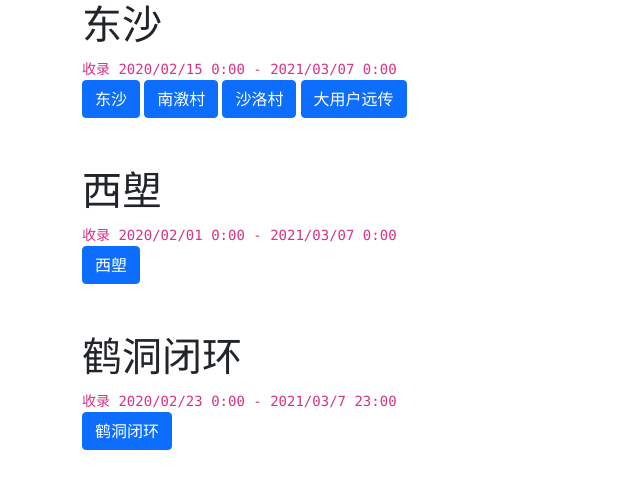
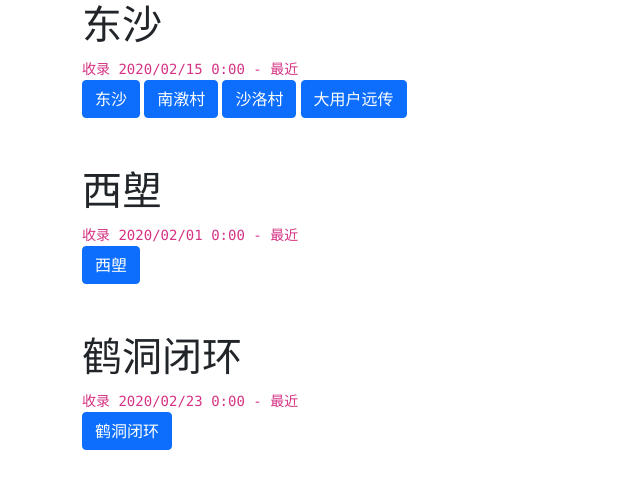
Before and after one commit to YLin-Z/CXC, a Flask app: page / in a window 1280 px wide. Shown: the top 489 px of the page, without its empty margins (0-640 px from the left). Run offline with Flask 2, Linux system fonts and the light colour scheme; some libraries are stand-ins or nearby versions.

Commit message:
Update index.html

```diff
--- a/templates/index.html
+++ b/templates/index.html
@@ -7,7 +7,7 @@
 </head>
 <body>
     <div class="container" style="left: 20%;">
-        <h1>东沙</h1> <code class="codespan">收录 2020/02/15 0:00  - 2021/03/07 0:00</code>
+        <h1>东沙</h1> <code class="codespan">收录 2020/02/15 0:00  - 最近</code>
         <br>
         <a href="/dongsha?time=2021/02/15 3:00" style="text-decoration:none">
             <span class="btn btn-primary">东沙</span>
@@ -25,7 +25,7 @@
     <br/>
     <br/>
     <div class="container" style="left: 20%;">
-        <h1>西塱</h1> <code class="codespan">收录 2020/02/01 0:00 - 2021/03/07 0:00</code>
+        <h1>西塱</h1> <code class="codespan">收录 2020/02/01 0:00 - 最近</code>
         <br>
         <a href="/xilang?time=2021/02/15 3:00" style="text-decoration:none">
             <span class="btn btn-primary">西塱</span>
@@ -34,7 +34,7 @@
     <br/>
     <br/>
     <div class="container" style="left: 20%;">
-        <h1>鹤洞闭环</h1> <code class="codespan">收录 2020/02/23 0:00 - 2021/03/7 23:00</code>
+        <h1>鹤洞闭环</h1> <code class="codespan">收录 2020/02/23 0:00 - 最近</code>
         <br>
         <a href="/hedong?time=2021/03/1 3:00" style="text-decoration:none">
             <span class="btn btn-primary">鹤洞闭环</span>
```
